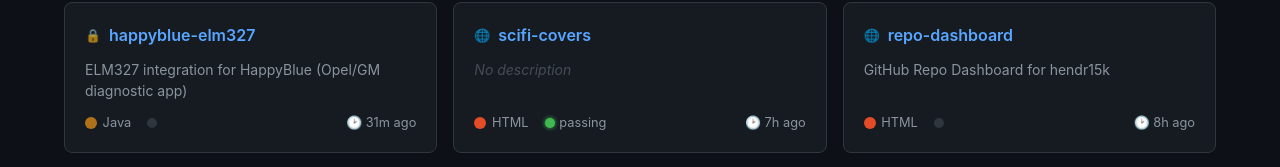
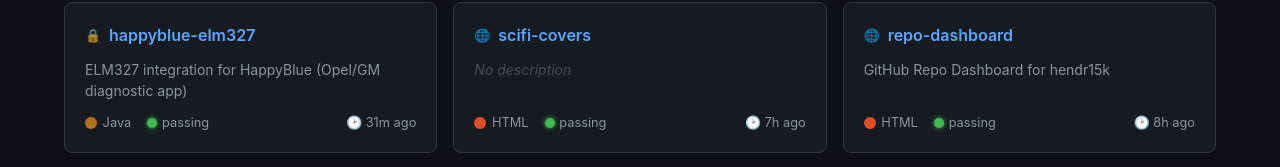
Before and after one commit to hendr15k/repo-dashboard, a plain HTML site: page index.html in a window 1280 px wide. Shown: the part 160-327 px from the top of the page. Drawn offline with Linux system fonts and the light colour scheme.

Commit message:
chore: live CI update — 22 passing, 0 failing

```diff
--- a/index.html
+++ b/index.html
@@ -247,7 +247,7 @@
     "updatedAt": "2026-04-23T23:43:45Z",
     "isPrivate": true,
     "language": "Java",
-    "ciStatus": "n/a",
+    "ciStatus": "success",
     "openPRs": 0,
     "prTitle": ""
   },
@@ -267,7 +267,7 @@
     "updatedAt": "2026-04-23T15:46:40Z",
     "isPrivate": false,
     "language": "HTML",
-    "ciStatus": "n/a",
+    "ciStatus": "success",
     "openPRs": 0,
     "prTitle": ""
   },
@@ -347,7 +347,7 @@
     "updatedAt": "2026-04-21T10:26:31Z",
     "isPrivate": false,
     "language": "HTML",
-    "ciStatus": "success",
+    "ciStatus": "none",
     "openPRs": 0,
     "prTitle": ""
   },
@@ -357,7 +357,7 @@
     "updatedAt": "2026-04-21T10:13:41Z",
     "isPrivate": false,
     "language": "Python",
-    "ciStatus": "n/a",
+    "ciStatus": "success",
     "openPRs": 0,
     "prTitle": ""
   },
@@ -367,7 +367,7 @@
     "updatedAt": "2026-04-21T10:13:38Z",
     "isPrivate": false,
     "language": null,
-    "ciStatus": "n/a",
+    "ciStatus": "success",
     "openPRs": 0,
     "prTitle": ""
   },
@@ -377,7 +377,7 @@
     "updatedAt": "2026-04-21T10:09:53Z",
     "isPrivate": false,
     "language": "TypeScript",
-    "ciStatus": "n/a",
+    "ciStatus": "success",
     "openPRs": 0,
     "prTitle": ""
   },
@@ -387,7 +387,7 @@
     "updatedAt": "2026-04-21T10:08:39Z",
     "isPrivate": false,
     "language": "TypeScript",
-    "ciStatus": "n/a",
+    "ciStatus": "success",
     "openPRs": 0,
     "prTitle": ""
   },
@@ -397,7 +397,7 @@
     "updatedAt": "2026-04-21T10:01:18Z",
     "isPrivate": false,
     "language": "PHP",
-    "ciStatus": "n/a",
+    "ciStatus": "success",
     "openPRs": 0,
     "prTitle": ""
   },
@@ -407,7 +407,7 @@
     "updatedAt": "2026-04-21T10:01:02Z",
     "isPrivate": true,
     "language": "Python",
-    "ciStatus": "n/a",
+    "ciStatus": "success",
     "openPRs": 0,
     "prTitle": ""
   },
@@ -417,7 +417,7 @@
     "updatedAt": "2026-04-21T09:57:58Z",
     "isPrivate": false,
     "language": "HTML",
-    "ciStatus": "n/a",
+    "ciStatus": "success",
     "openPRs": 0,
     "prTitle": ""
   },
@@ -427,7 +427,7 @@
     "updatedAt": "2026-04-21T09:57:40Z",
     "isPrivate": false,
     "language": "Shell",
-    "ciStatus": "n/a",
+    "ciStatus": "success",
     "openPRs": 0,
     "prTitle": ""
   },
@@ -437,7 +437,7 @@
     "updatedAt": "2026-04-21T09:57:39Z",
     "isPrivate": false,
     "language": "Shell",
-    "ciStatus": "n/a",
+    "ciStatus": "success",
     "openPRs": 0,
     "prTitle": ""
   },
@@ -447,7 +447,7 @@
     "updatedAt": "2026-04-21T09:57:32Z",
     "isPrivate": false,
     "language": "Python",
-    "ciStatus": "n/a",
+    "ciStatus": "success",
     "openPRs": 0,
     "prTitle": ""
   },
@@ -457,7 +457,7 @@
     "updatedAt": "2026-04-21T09:57:31Z",
     "isPrivate": false,
     "language": "HTML",
-    "ciStatus": "n/a",
+    "ciStatus": "success",
     "openPRs": 0,
     "prTitle": ""
   },
@@ -467,7 +467,7 @@
     "updatedAt": "2026-04-21T09:57:17Z",
     "isPrivate": true,
     "language": "Less",
-    "ciStatus": "n/a",
+    "ciStatus": "none",
     "openPRs": 0,
     "prTitle": ""
   },
@@ -477,7 +477,7 @@
     "updatedAt": "2026-04-21T09:57:10Z",
     "isPrivate": false,
     "language": "Python",
-    "ciStatus": "n/a",
+    "ciStatus": "cancelled",
     "openPRs": 0,
     "prTitle": ""
   },
@@ -487,7 +487,7 @@
     "updatedAt": "2026-04-21T09:57:08Z",
     "isPrivate": true,
     "language": "Shell",
-    "ciStatus": "n/a",
+    "ciStatus": "success",
     "openPRs": 0,
     "prTitle": ""
   }
```
